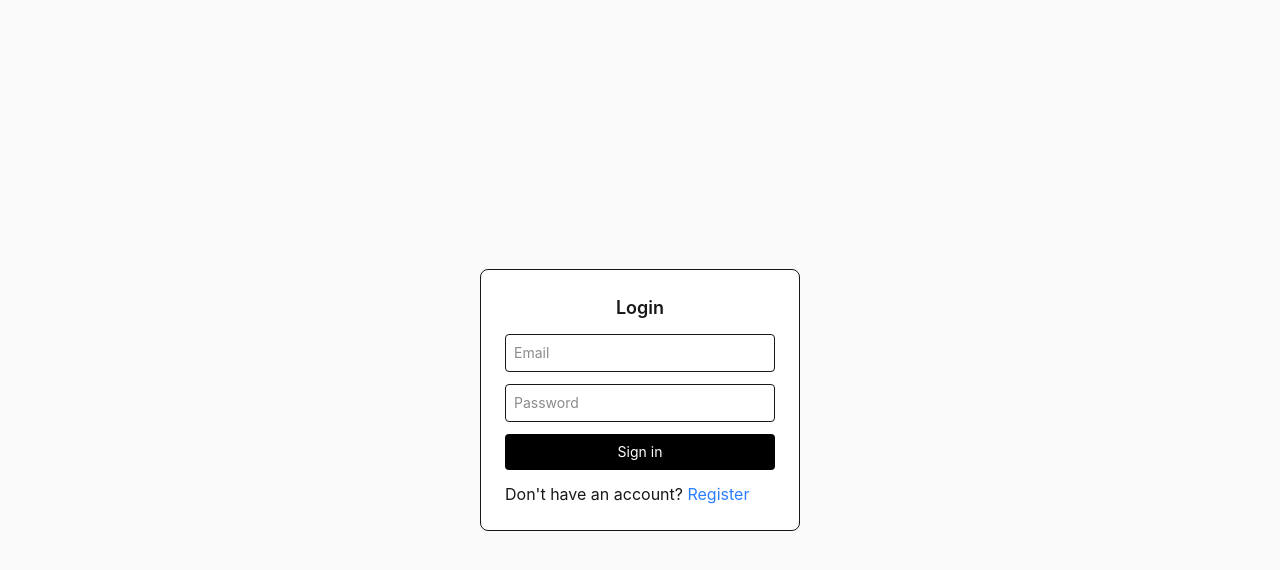
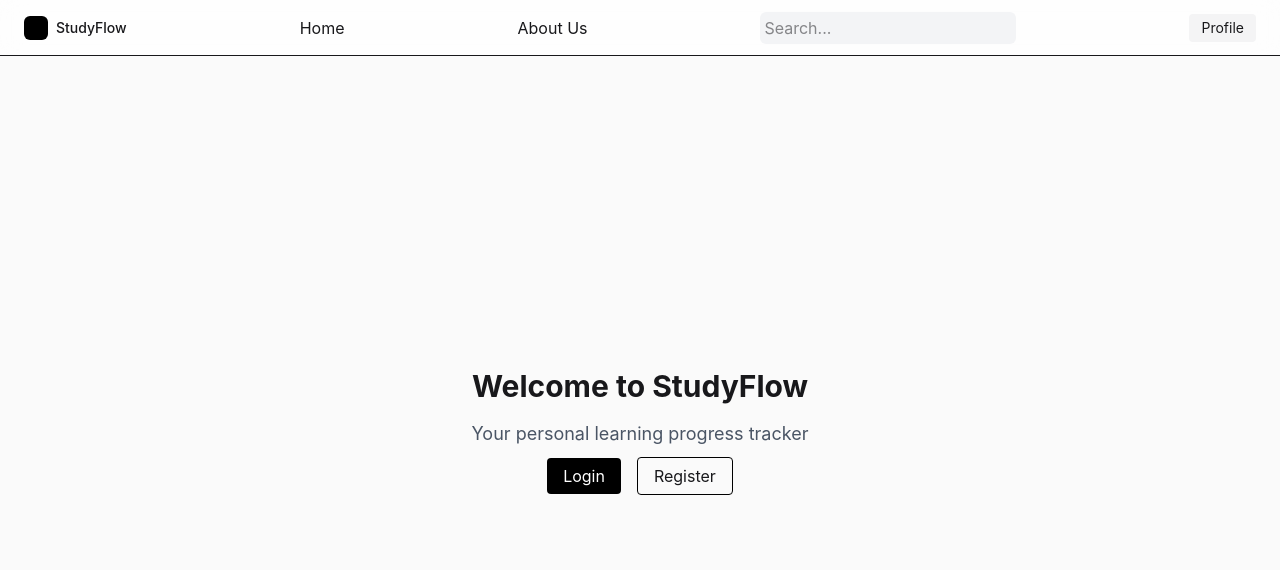
Before and after one commit to tyang019/StudyFlow, a React (Vite) app in the folder client/: page / in a window 1280 px wide. Before the commit this address led to /login. Shown: the top 570 px of the page. Built offline with nearby package versions, Linux system fonts and the light colour scheme; the HTML template or start-up script is replaced by a standard one.

Commit message:
Imported NavBar into MainPage.tsx file for building the landing page of the web application

```diff
--- a/client/src/App.tsx
+++ b/client/src/App.tsx
@@ -3,11 +3,13 @@ import Dashboard from "./pages/Dashboard";
 import Login from "./pages/auth/Login";
 import Register from "./pages/auth/Register";
 import ProtectedRoute from "./components/ProtectedRoute";
+import MainPage from "./pages/auth/mainPage";
 
 export default function App() {
   return (
     <BrowserRouter>
       <Routes>
+        <Route path="/" element={<MainPage />} />
         <Route path="/login" element={<Login />} />
         <Route path="/register" element={<Register />} />
 
--- a/client/src/components/Navbar.tsx
+++ b/client/src/components/Navbar.tsx
@@ -5,9 +5,11 @@ export default function Navbar() {
     <div className="h-14 border-b bg-white/70 backdrop-blur-md flex items-center justify-between px-6">
       <div className="flex items-center gap-2">
         <div className="w-6 h-6 bg-black rounded-md" />
-        <span className="text-sm font-medium">EduTrack</span>
+        <span className="text-sm font-medium">StudyFlow</span>
       </div>
-
+      <button>Home</button>
+      <button>About Us</button>
+      <input placeholder="Search..." className="bg-gray-100 border-none rounded-md p-1 focus:outline-none" />
       <ProfileDropdown />
     </div>
   );
--- a/client/src/components/ProfileDropdown.tsx
+++ b/client/src/components/ProfileDropdown.tsx
@@ -22,7 +22,9 @@ export default function ProfileDropdown() {
           <button className="block w-full text-left px-3 py-2 hover:bg-zinc-100 hover:cursor-pointer">
             Account
           </button>
-
+          <button className="block w-full text-left px-3 py-2 hover:bg-zinc-100 hover:cursor-pointer">
+            Courses
+        </button>
           <button
             onClick={logout}
             className="block w-full text-left px-3 py-2 hover:bg-zinc-100 text-red-500 hover:cursor-pointer"
--- /dev/null
+++ b/client/src/pages/auth/MainPage.tsx
@@ -0,0 +1,28 @@
+import Navbar from "../../components/Navbar";
+
+export default function mainPage() {
+  return (
+    <div className="h-screen flex flex-col">
+      <Navbar />
+      <div className="flex-1 flex items-center justify-center">
+        <div className="text-center space-y-4">
+          <h1 className="text-3xl font-bold">Welcome to StudyFlow</h1>
+          <p className="text-lg text-gray-600">Your personal learning progress tracker</p>
+          <div className="space-x-4">
+            <a
+              href="/login"
+              className="px-4 py-2 bg-black text-white rounded hover:bg-zinc-800 transition"
+            >
+              Login
+            </a>
+            <a            href="/register"
+              className="px-4 py-2 border border-black rounded hover:bg-zinc-100 transition"
+            >
+              Register
+            </a>
+          </div>
+        </div>
+      </div>
+    </div>
+  );
+}
```
